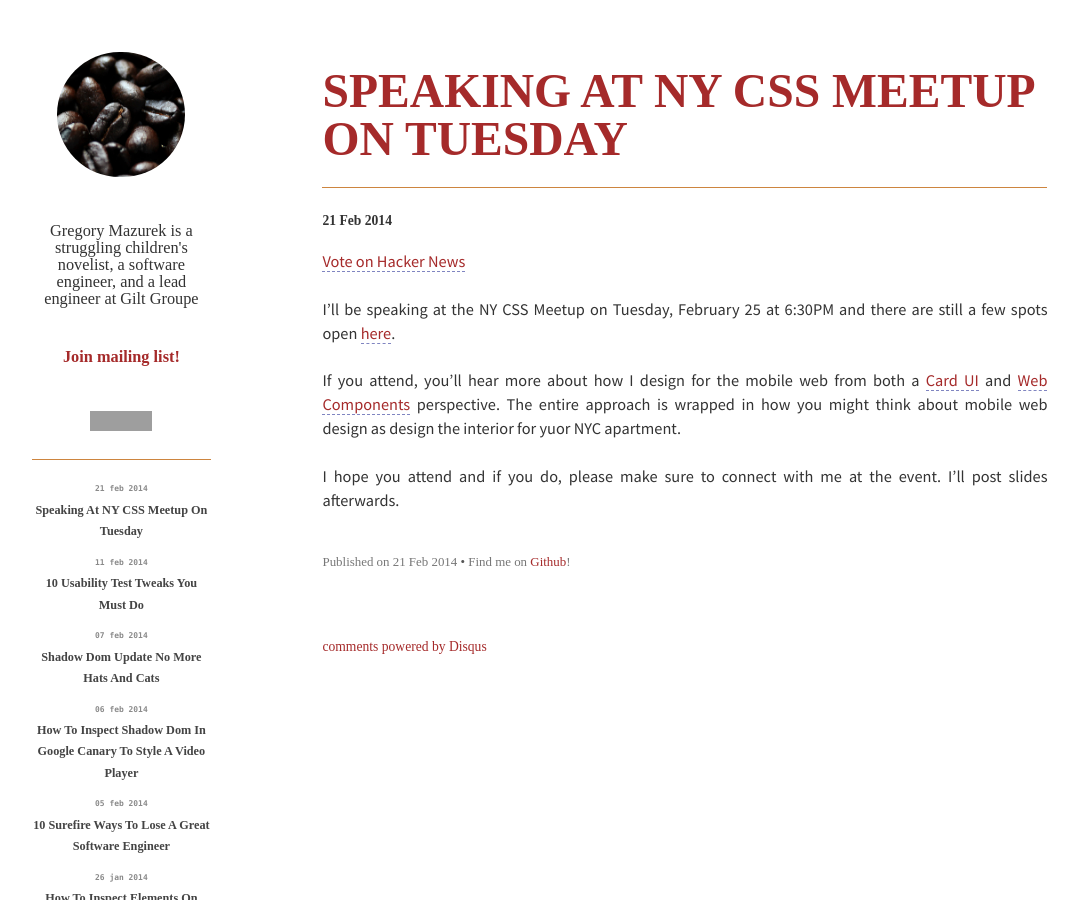
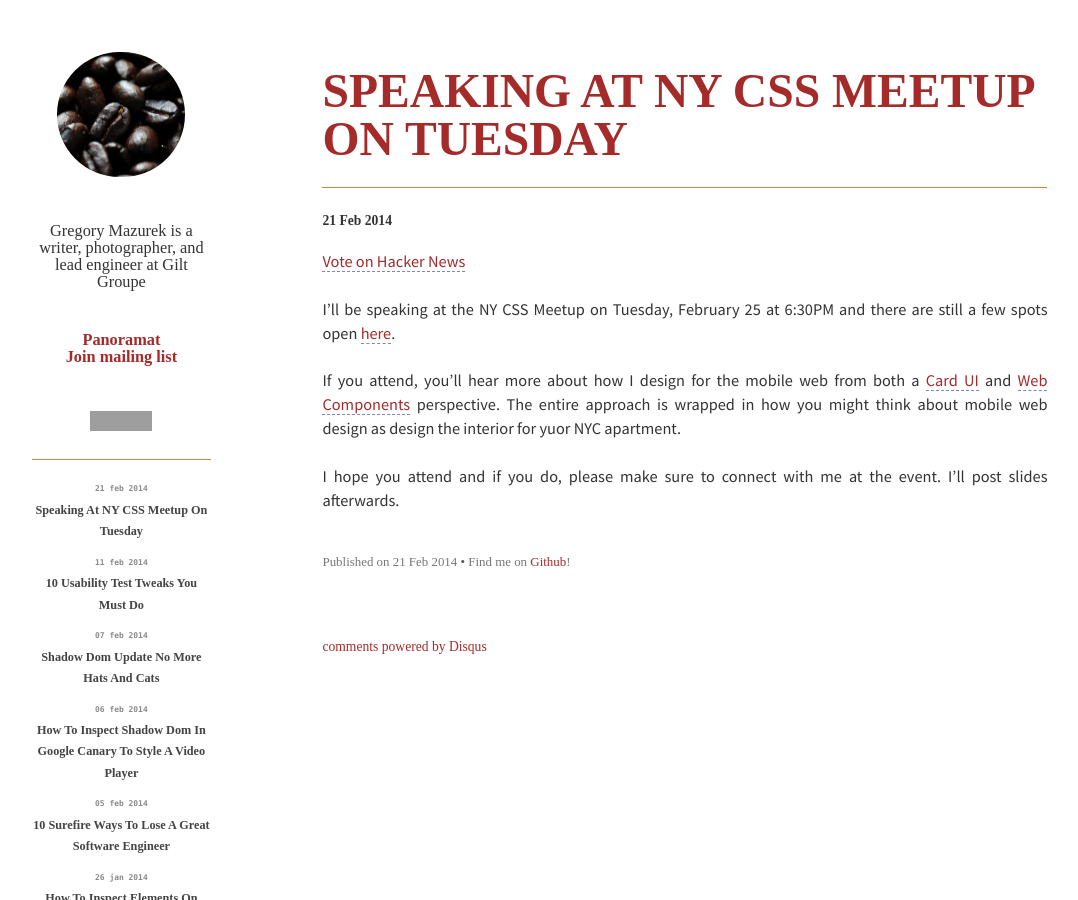
Before and after one commit to GregM/GregM.github.io, a Jekyll site: the page built from index.html, in a window 1280 px wide. Shown: the whole page, without its empty margins (77-1155 px from the left). Built offline with Jekyll 4.4.1, drawn with Linux system fonts in a browser that asks for light colours; Markdown is read by kramdown in place of the engine named in the settings; comment, search, counter and statistics services are not loaded; grey boxes are pictures that could not be loaded.

Commit message:
links and bio

```diff
--- a/_layouts/default.html
+++ b/_layouts/default.html
@@ -26,10 +26,11 @@
           <h1 class="title"><a href="/"><img id="logo" src="/images/logo-coffee-square.png"></a></h1>
         </div>
         <div class="bio">
-          Gregory Mazurek is a struggling children's novelist, a software engineer, and a lead engineer at Gilt Groupe
+          Gregory Mazurek is a writer, photographer, and lead engineer at Gilt Groupe
         </div>
         <div class="bio">
-          <a class="cta-mailing-list" href="http://eepurl.com/NR6h1">Join mailing list!</a>
+          <a class="cta-mailing-list" href="http://www.gregorymazurek.com/panoramat">Panoramat</a><br>
+          <a class="cta-mailing-list" href="http://eepurl.com/NR6h1">Join mailing list</a>
         </div>
         <div class="bio">
           <iframe src="http://ghbtns.com/github-btn.html?user=GregM&repo=GregM.github.io&type=watch&count=true"
```
